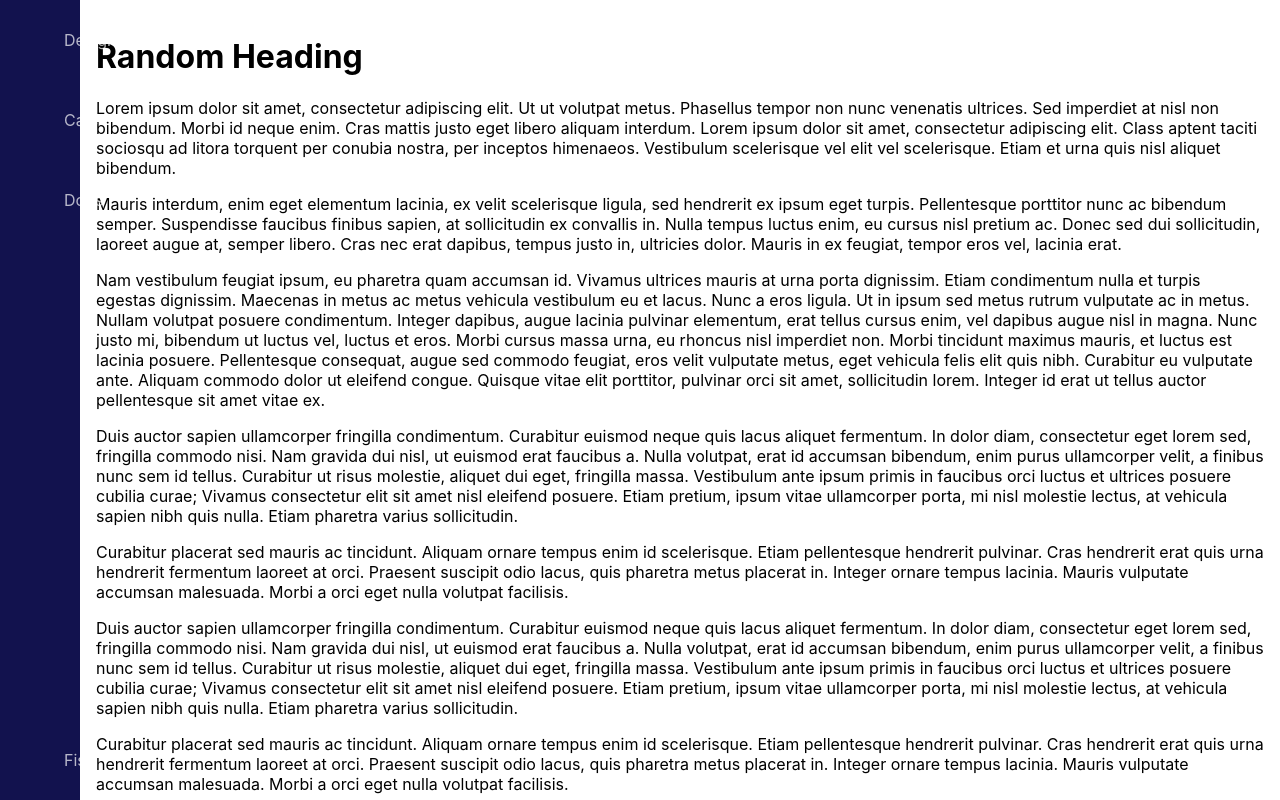
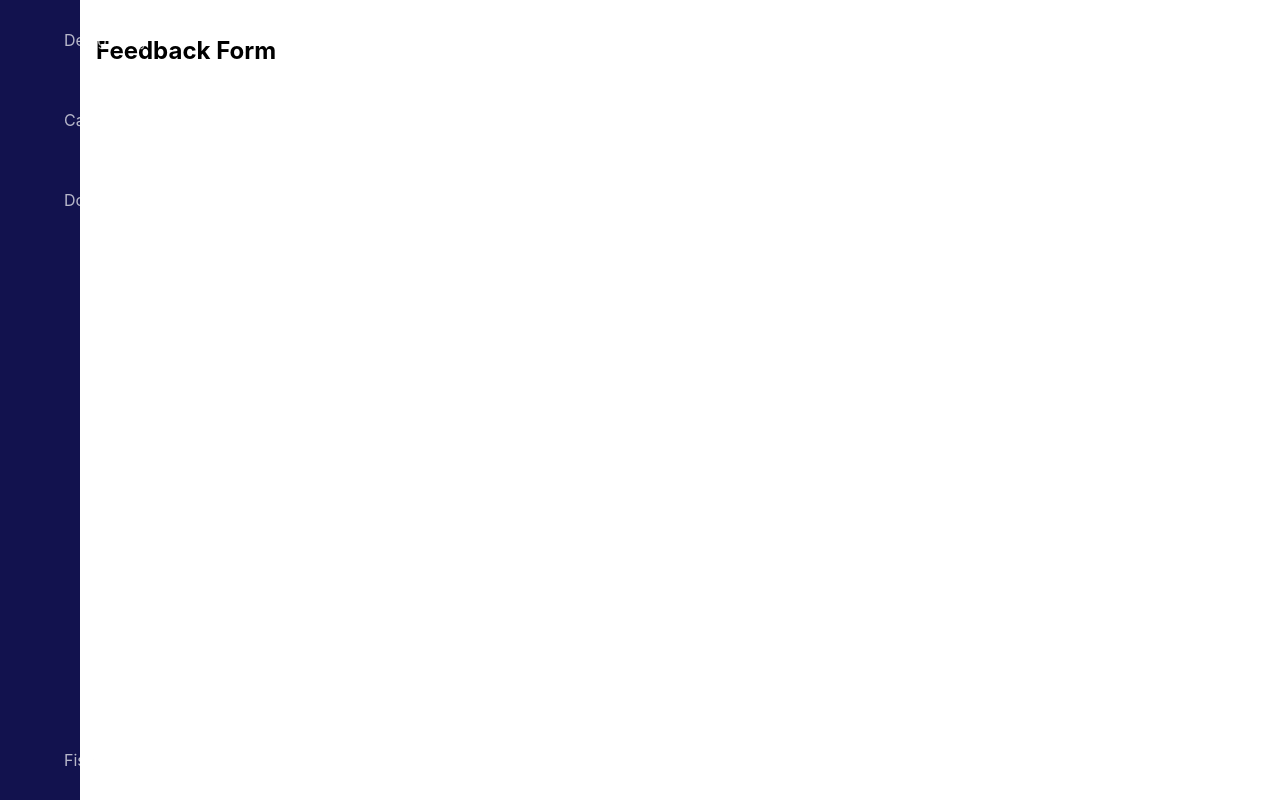
Before and after one commit to JanTrooper2/design-playground, a React (Create React App) app: page /feedback in a window 1280 px wide. Shown: the top 800 px of the page. Built offline with nearby package versions, Linux system fonts and the light colour scheme.

Commit message:
implementation of the Router

```diff
--- a/src/App.js
+++ b/src/App.js
@@ -1,14 +1,25 @@
 import './App.css';
 import FireshipNav from './components/FireshipNav.js'
 import RandomText from './components/RandomText.js'
+import FeedbackForm from './components/FeedbackForm.js'
+import { BrowserRouter as Router, Route, Switch } from 'react-router-dom'
 function App() {
   return (
-    <div className="App">
-      <FireshipNav></FireshipNav>
-      <main>
-        <RandomText></RandomText>
-      </main>
-    </div>
+    <Router>
+      <div className="App">
+        <FireshipNav />
+        <main className="content">
+          <Switch>
+            <Route exact path="/">
+              <RandomText />
+            </Route>
+            <Route exact path="/feedback">
+              <FeedbackForm />
+            </Route>
+          </Switch>
+        </main>
+      </div>
+    </Router>
   );
 }
 export default App;
--- /dev/null
+++ b/src/components/FeedbackForm.js
@@ -0,0 +1,9 @@
+const FeedbackForm = (props) => {
+  return (
+    <div>
+      <h2>Feedback Form</h2>
+    </div>
+  );
+}
+
+export default FeedbackForm
```
